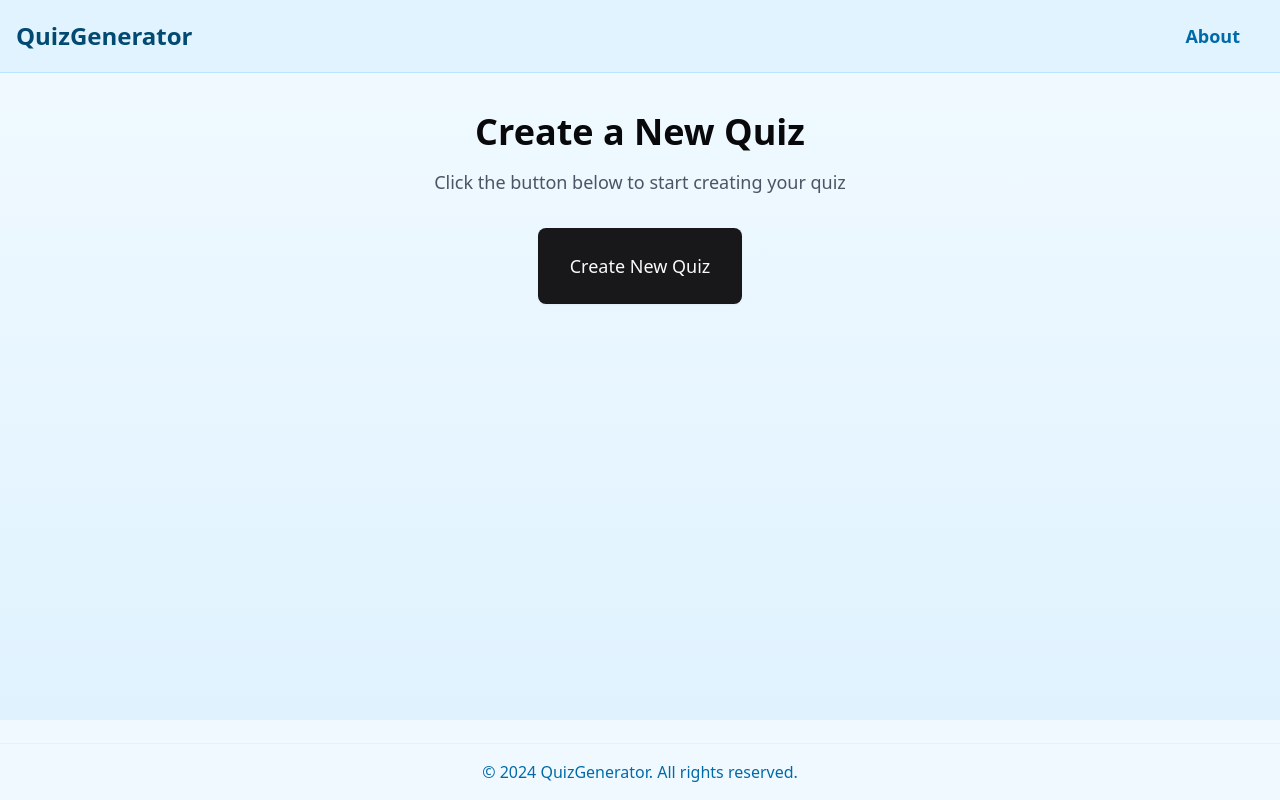
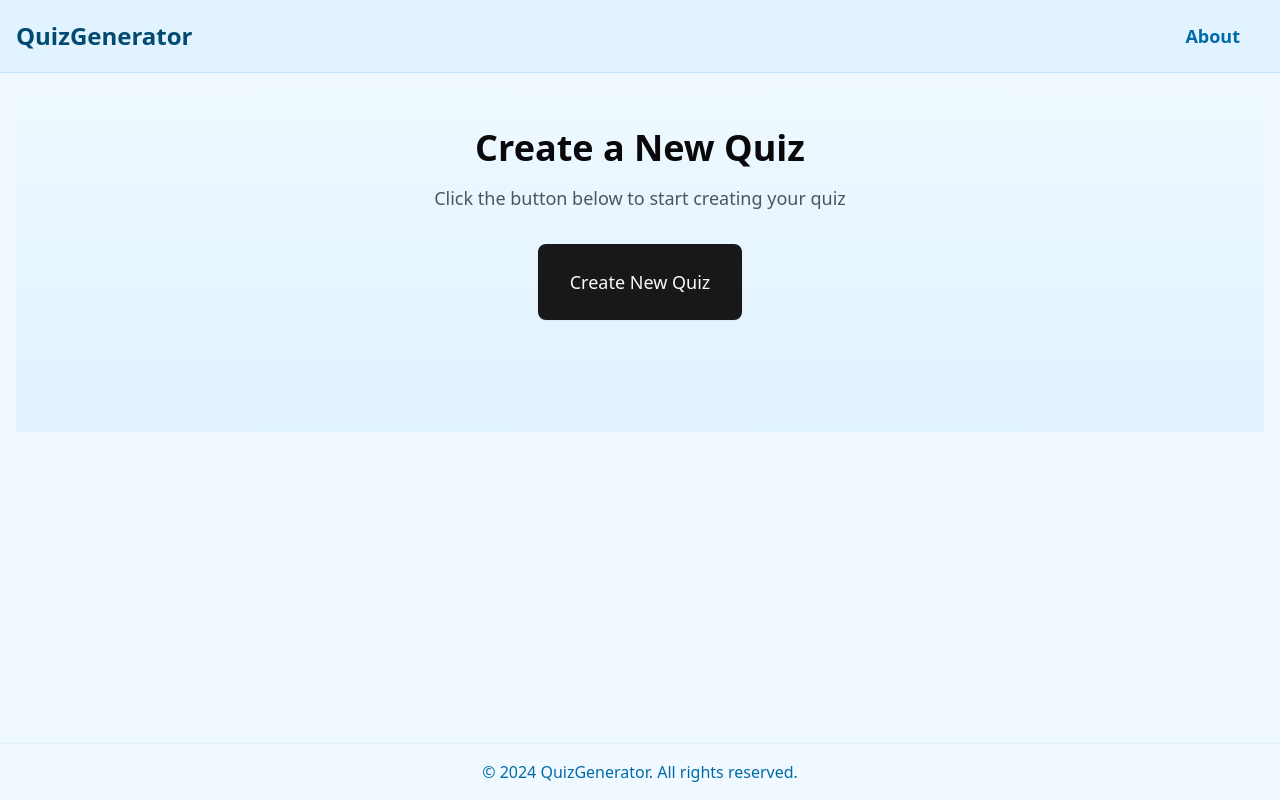
Before and after one commit to freddy24-7/QuizAppFrontend, a React (Vite) app: page /quiz in a window 1280 px wide. Built offline with nearby package versions, Linux system fonts and the light colour scheme.

Commit message:
adding backend invites with Twilio

```diff
--- a/src/App.tsx
+++ b/src/App.tsx
@@ -14,7 +14,7 @@ function App() {
     <Router>
       <div className="min-h-screen w-full flex flex-col bg-sky-50">
         <Header />
-        <main className="flex-1 w-full mt-20 mb-20">
+        <main className="flex-1 w-full mt-16 mb-16 px-4">
           <Routes>
             <Route path="/" element={<Home />} />
             <Route path="/quiz" element={<Quiz />} />
--- a/src/components/Footer.tsx
+++ b/src/components/Footer.tsx
@@ -1,6 +1,6 @@
 const Footer = () => {
   return (
-    <footer className="fixed bottom-0 w-full bg-sky-50/80 backdrop-blur-sm border-t border-sky-100 z-50">
+    <footer className="w-full bg-sky-50/80 backdrop-blur-sm border-t border-sky-100">
       <div className="w-full px-4 py-4 text-center text-sky-700">
         <p>© 2024 QuizGenerator. All rights reserved.</p>
       </div>
--- a/src/components/Home.tsx
+++ b/src/components/Home.tsx
@@ -5,8 +5,8 @@ const Home = () => {
   const navigate = useNavigate();
 
   return (
-    <div className="h-[calc(100vh-10rem)] w-full bg-gradient-to-b from-sky-50 to-sky-100">
-      <div className="w-full h-full flex items-center justify-center">
+    <div className="min-h-full w-full bg-gradient-to-b from-sky-50 to-sky-100 py-8">
+      <div className="w-full flex items-center justify-center">
         <div className="grid grid-cols-1 md:grid-cols-2 gap-8 px-4 max-w-7xl mx-auto">
           {/* Image Section */}
           <div className="relative w-full h-full min-h-[300px] md:min-h-[400px]">
--- a/src/components/Quiz.tsx
+++ b/src/components/Quiz.tsx
@@ -2,8 +2,8 @@ import QuizForm from './QuizForm';
 
 const Quiz = () => {
   return (
-    <div className="h-[calc(100vh-10rem)] w-full bg-gradient-to-b from-sky-50 to-sky-100 overflow-y-auto">
-      <div className="w-full h-full">
+    <div className="min-h-full w-full bg-gradient-to-b from-sky-50 to-sky-100">
+      <div className="w-full py-8">
         <QuizForm />
       </div>
     </div>
```
